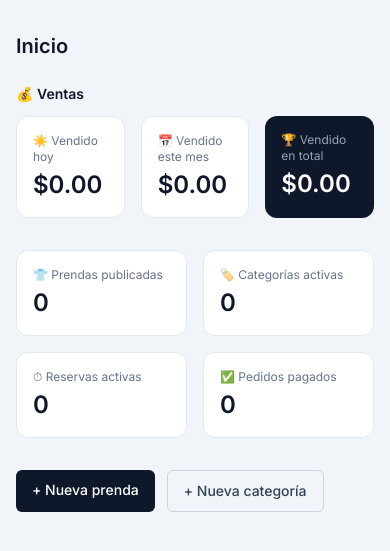
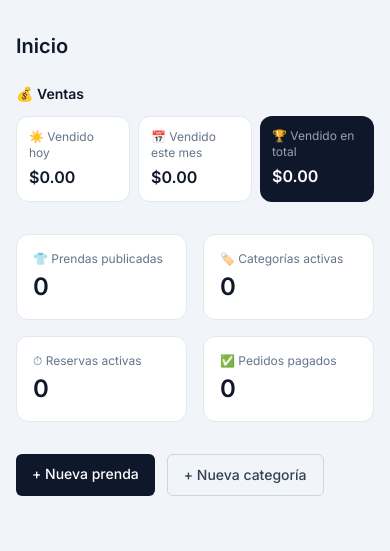
Before and after one commit to fkconsulting235/clothingStore, a Django app: page /panel/ in a window 390 px wide. Shown: the part 148-699 px from the top of the page. Run offline with Django 5.2, Linux system fonts and the light colour scheme; the visitor is signed in with stand-in values (Sample User, id 1); data that the repository does not hold is empty; some libraries are stand-ins or nearby versions.

Commit message:
Achicar números de ventas en celular para que no se vean encajados
Las tarjetas de Vendido hoy/mes/total usaban el mismo tamaño de letra
grande en cualquier pantalla, quedando muy justo en celular. Ahora el
texto es más chico en móvil (y vuelve al tamaño normal en pantallas
más anchas), con truncate como respaldo si el monto crece mucho.

```diff
--- a/templates/dashboard/home.html
+++ b/templates/dashboard/home.html
@@ -5,18 +5,18 @@
     <h1 class="text-xl font-semibold text-slate-900 mb-6">Inicio</h1>
 
     <h2 class="text-sm font-semibold text-slate-900 mb-3">💰 Ventas</h2>
-    <div class="grid grid-cols-3 gap-4 mb-8">
-        <div class="bg-white border border-slate-200 rounded-xl p-4 hover:shadow-md hover:-translate-y-0.5 transition-all">
+    <div class="grid grid-cols-3 gap-2 sm:gap-4 mb-8">
+        <div class="bg-white border border-slate-200 rounded-xl p-3 sm:p-4 min-w-0 hover:shadow-md hover:-translate-y-0.5 transition-all">
             <p class="text-xs text-slate-500 mb-1">☀️ Vendido hoy</p>
-            <p class="text-2xl font-semibold text-slate-900">{{ STORE_CURRENCY_SYMBOL }}{{ sales_today|money }}</p>
+            <p class="text-base sm:text-2xl font-semibold text-slate-900 truncate">{{ STORE_CURRENCY_SYMBOL }}{{ sales_today|money }}</p>
         </div>
-        <div class="bg-white border border-slate-200 rounded-xl p-4 hover:shadow-md hover:-translate-y-0.5 transition-all">
+        <div class="bg-white border border-slate-200 rounded-xl p-3 sm:p-4 min-w-0 hover:shadow-md hover:-translate-y-0.5 transition-all">
             <p class="text-xs text-slate-500 mb-1">📅 Vendido este mes</p>
-            <p class="text-2xl font-semibold text-slate-900">{{ STORE_CURRENCY_SYMBOL }}{{ sales_month|money }}</p>
+            <p class="text-base sm:text-2xl font-semibold text-slate-900 truncate">{{ STORE_CURRENCY_SYMBOL }}{{ sales_month|money }}</p>
         </div>
-        <div class="bg-slate-900 rounded-xl p-4 hover:shadow-md hover:-translate-y-0.5 transition-all">
+        <div class="bg-slate-900 rounded-xl p-3 sm:p-4 min-w-0 hover:shadow-md hover:-translate-y-0.5 transition-all">
             <p class="text-xs text-slate-400 mb-1">🏆 Vendido en total</p>
-            <p class="text-2xl font-semibold text-white">{{ STORE_CURRENCY_SYMBOL }}{{ sales_total|money }}</p>
+            <p class="text-base sm:text-2xl font-semibold text-white truncate">{{ STORE_CURRENCY_SYMBOL }}{{ sales_total|money }}</p>
         </div>
     </div>
 
```
